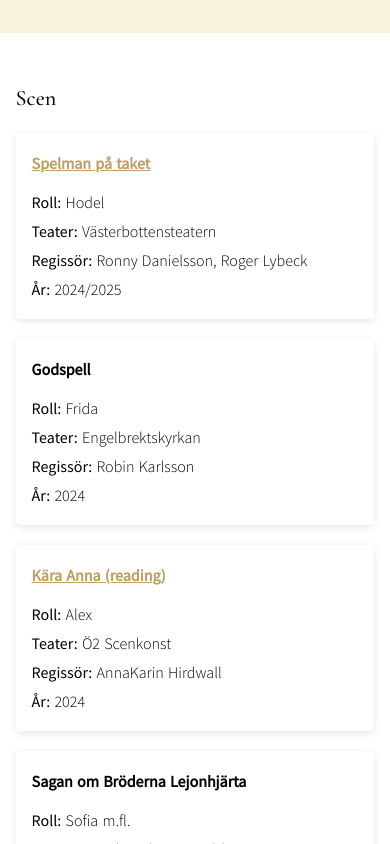
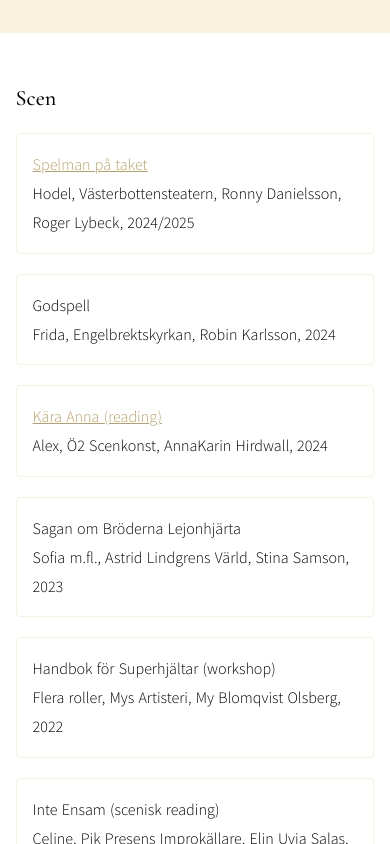
Before and after one commit to kindstrom-solutions/fridalinnell, a Nuxt app: page /cv in a window 390 px wide. Shown: the part 1860-2704 px from the top of the page. Built offline with nearby package versions, Linux system fonts and the light colour scheme.

Commit message:
Conditionally render different divs based on screen size

```diff
--- a/pages/cv.vue
+++ b/pages/cv.vue
@@ -74,16 +74,24 @@
         <!-- Title (with optional link) -->
         <p class="title">
           <span v-if="item.url">
-            <a :href="item.url" target="_blank" rel="noopener">{{
-              item.title
-            }}</a>
+            <a :href="item.url" target="_blank" rel="noopener">
+              {{ item.title }}
+            </a>
           </span>
           <span v-else>{{ item.title }}</span>
         </p>
+        <template v-if="screenWidth > 800">
           <p class="role">{{ item.role }}</p>
           <p class="theater">{{ item.theater }}</p>
           <p class="director">{{ item.director }}</p>
           <p class="year">{{ item.year }}</p>
+        </template>
+        <template v-else>
+          <p>
+            {{ item.role }}, {{ item.theater }}, {{ item.director }},
+            {{ item.year }}
+          </p>
+        </template>
       </div>
     </div>
 
@@ -97,11 +105,26 @@
       <h5 class="table-header">År</h5>
 
       <div v-for="(item, index) in filmData" :key="index" class="table-row">
-        <p class="title">{{ item.title }}</p>
+        <p class="title">
+          <span v-if="item.url">
+            <a :href="item.url" target="_blank" rel="noopener">
+              {{ item.title }}
+            </a>
+          </span>
+          <span v-else>{{ item.title }}</span>
+        </p>
+        <template v-if="screenWidth > 800">
           <p class="role">{{ item.role }}</p>
           <p class="theater">{{ item.production }}</p>
           <p class="director">{{ item.director }}</p>
           <p class="year">{{ item.year }}</p>
+        </template>
+        <template v-else>
+          <p>
+            {{ item.role }}, {{ item.production }}, {{ item.director }},
+            {{ item.year }}
+          </p>
+        </template>
       </div>
     </div>
 
@@ -117,22 +140,27 @@
       <div v-for="(item, index) in voiceData" :key="index" class="table-row">
         <p class="title">
           <span v-if="item.url">
-            <a :href="item.url" target="_blank" rel="noopener">{{
-              item.title
-            }}</a>
+            <a :href="item.url" target="_blank" rel="noopener">
+              {{ item.title }}
+            </a>
           </span>
           <span v-else>{{ item.title }}</span>
         </p>
+        <template v-if="screenWidth > 800">
           <p class="role">{{ item.role }}</p>
           <p class="studio">{{ item.studio }}</p>
           <p class="year">{{ item.year }}</p>
           <p></p>
+        </template>
+        <template v-else>
+          <p>{{ item.role }}, {{ item.studio }}, {{ item.year }}</p>
+        </template>
       </div>
     </div>
 
     <!-- SCEN UNDER UTBILDNING -->
     <h4 style="padding: 10px 4vw; padding-top: 40px">Scen under utbildning</h4>
-    <div class="section-grid edu-grid" style="padding-bottom: 2rem;">
+    <div class="section-grid edu-grid" style="padding-bottom: 2rem">
       <h5 class="table-header">Pjäs</h5>
       <h5 class="table-header">Roll</h5>
       <h5 class="table-header">Institution</h5>
@@ -146,16 +174,24 @@
       >
         <p class="title">
           <span v-if="item.url">
-            <a :href="item.url" target="_blank" rel="noopener">{{
-              item.title
-            }}</a>
+            <a :href="item.url" target="_blank" rel="noopener">
+              {{ item.title }}
+            </a>
           </span>
           <span v-else>{{ item.title }}</span>
         </p>
+        <template v-if="screenWidth > 800">
           <p class="role">{{ item.role }}</p>
           <p class="institution">{{ item.institution }}</p>
           <p class="director">{{ item.director }}</p>
           <p class="year">{{ item.year }}</p>
+        </template>
+        <template v-else>
+          <p>
+            {{ item.role }}, {{ item.institution }}, {{ item.director }},
+            {{ item.year }}
+          </p>
+        </template>
       </div>
     </div>
 
@@ -176,6 +212,7 @@
 export default {
   data() {
     return {
+      screenWidth: window.innerWidth,
       // ===== SCEN data =====
       scenData: [
         {
@@ -286,6 +323,7 @@
       // ===== FILM data =====
       filmData: [
         {
+          url: null,
           title: "Botten",
           role: "Mika",
           production: "Runda Bordet Film",
@@ -293,6 +331,7 @@
           year: "2022",
         },
         {
+          url: null,
           title: "Arken",
           role: "Marion",
           production: "Skurups Folkhögskola",
@@ -300,6 +339,7 @@
           year: "2022",
         },
         {
+          url: null,
           title: "Hjärta av glas",
           role: "Linda",
           production: "Stockholms Filmskola",
@@ -452,6 +492,22 @@
       ],
     };
   },
+  computed: {
+    isWideScreen() {
+      return this.screenWidth > 800; // Check if screen width is above 800px
+    },
+  },
+  methods: {
+    updateScreenWidth() {
+      this.screenWidth = window.innerWidth; // Update screen width on resize
+    },
+  },
+  mounted() {
+    window.addEventListener("resize", this.updateScreenWidth); // Listen to resize
+  },
+  beforeDestroy() {
+    window.removeEventListener("resize", this.updateScreenWidth); // Cleanup
+  },
   head() {
     return {
       title: "Frida Linnell | CV",
@@ -576,38 +632,8 @@
     border-radius: 4px;
     margin-bottom: 20px;
     padding: 16px;
-    box-shadow: 0 2px 8px rgba(0, 0, 0, 0.1);
-  }
-
-  /* Example "labels" for mobile, if you'd like them: */
-  .section-grid .table-row .title {
-    font-weight: bold;
-    font-size: 16px;
-    margin-bottom: 10px;
-  }
-  .section-grid .table-row .role::before {
-    content: "Roll: ";
-    font-weight: 500;
-  }
-  .section-grid .table-row .theater::before {
-    content: "Teater: ";
-    font-weight: 500;
-  }
-  .section-grid .table-row .director::before {
-    content: "Regissör: ";
-    font-weight: 500;
-  }
-  .section-grid .table-row .studio::before {
-    content: "Studio: ";
-    font-weight: 500;
-  }
-  .section-grid .table-row .year::before {
-    content: "År: ";
-    font-weight: 500;
-  }
-  .section-grid .table-row .institution::before {
-    content: "Institution: ";
-    font-weight: 500;
+    // box-shadow: 0 2px 8px rgba(0, 0, 0, 0.1);
+    border: 1px rgb(250, 241, 221) solid;
   }
 }
 </style>
```
Lines whose indentation alone changed are shown as unchanged.
